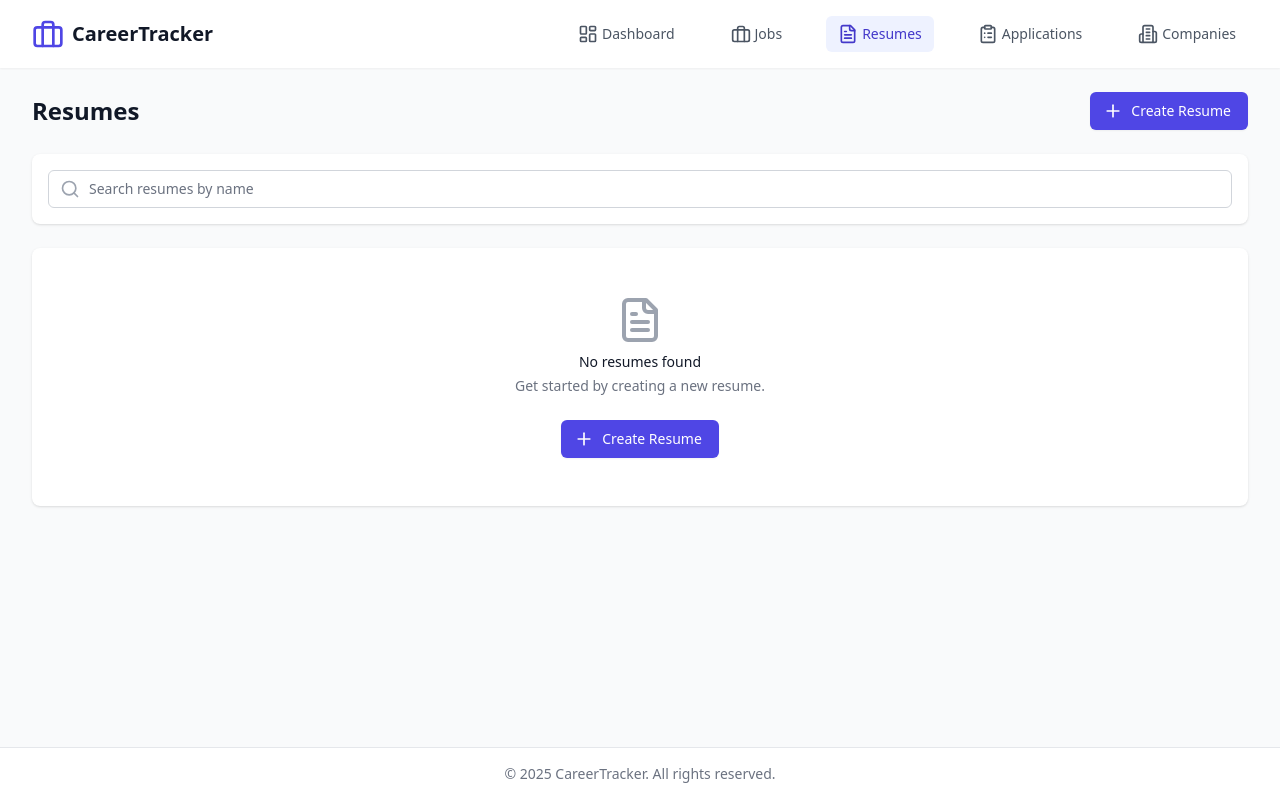
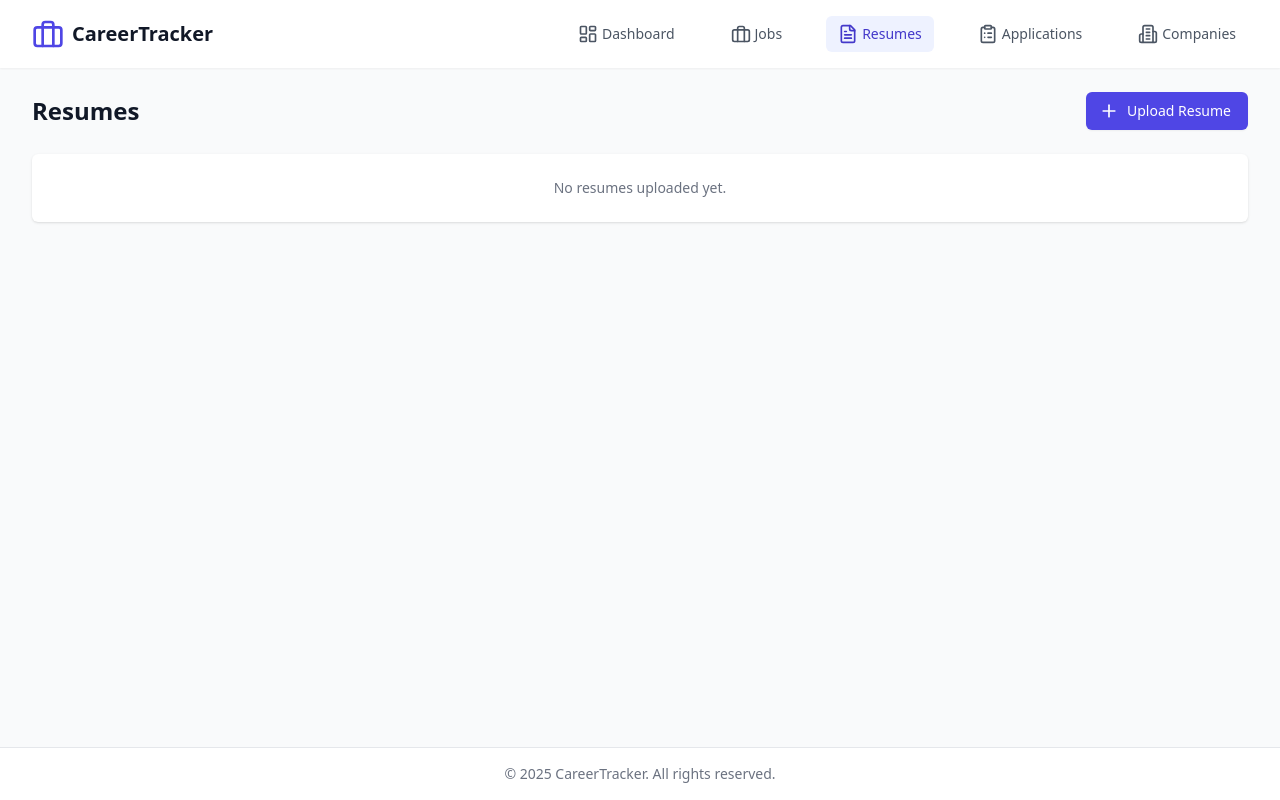
Before and after one commit to TrueVinci/CareerManager, a React (Vite) app: page /resumes in a window 1280 px wide. Built offline with nearby package versions, Linux system fonts and the light colour scheme.

Commit message:
Update ResumeList.tsx resume viewer fix

```diff
--- a/src/components/resumes/ResumeList.tsx
+++ b/src/components/resumes/ResumeList.tsx
@@ -1,23 +1,11 @@
-import React, { useState } from 'react';
+import React from 'react';
 import { Link } from 'react-router-dom';
 import { useAppStore } from '../../store';
+import { File, Plus } from 'lucide-react';
 import { format } from 'date-fns';
-import {
-  FileText,
-  Search,
-  Plus,
-  Calendar,
-  Copy
-} from 'lucide-react';
 
 const ResumeList: React.FC = () => {
   const { resumes } = useAppStore();
-  const [searchTerm, setSearchTerm] = useState('');
-
-  const filteredResumes = resumes.filter(resume =>
-    resume.name.toLowerCase().includes(searchTerm.toLowerCase()) ||
-    resume.content.personalInfo.name.toLowerCase().includes(searchTerm.toLowerCase())
-  );
 
   return (
     <div className="space-y-6">
@@ -28,61 +16,27 @@ const ResumeList: React.FC = () => {
           className="inline-flex items-center px-4 py-2 border border-transparent rounded-md shadow-sm text-sm font-medium text-white bg-indigo-600 hover:bg-indigo-700 focus:outline-none focus:ring-2 focus:ring-offset-2 focus:ring-indigo-500"
         >
           <Plus className="-ml-1 mr-2 h-5 w-5" />
-          Create Resume
+          Upload Resume
         </Link>
       </div>
 
-      {/* Search */}
-      <div className="bg-white shadow rounded-lg p-4">
-        <div className="relative">
-          <div className="absolute inset-y-0 left-0 pl-3 flex items-center pointer-events-none">
-            <Search className="h-5 w-5 text-gray-400" />
-          </div>
-          <input
-            type="text"
-            className="block w-full pl-10 pr-3 py-2 border border-gray-300 rounded-md leading-5 bg-white placeholder-gray-500 focus:outline-none focus:placeholder-gray-400 focus:ring-1 focus:ring-indigo-500 focus:border-indigo-500 sm:text-sm"
-            placeholder="Search resumes by name"
-            value={searchTerm}
-            onChange={(e) => setSearchTerm(e.target.value)}
-          />
-        </div>
-      </div>
-
-      {/* Resume List */}
-      <div className="bg-white shadow overflow-hidden rounded-lg">
-        {filteredResumes.length > 0 ? (
+      <div className="bg-white shadow overflow-hidden rounded-md">
+        {resumes.length > 0 ? (
           <ul className="divide-y divide-gray-200">
-            {filteredResumes.map(resume => (
+            {resumes.map((resume) => (
               <li key={resume.id}>
                 <Link to={`/resumes/${resume.id}`} className="block hover:bg-gray-50">
                   <div className="px-4 py-4 sm:px-6">
                     <div className="flex items-center justify-between">
-                      <div className="flex items-center">
-                        <div className="flex-shrink-0 bg-blue-100 rounded-md p-2">
-                          <FileText className="h-6 w-6 text-blue-600" />
-                        </div>
-                        <div className="ml-4">
-                          <p className="text-sm font-medium text-blue-600 truncate">{resume.name}</p>
-                          <p className="text-sm text-gray-500">{resume.content.personalInfo.name}</p>
-                        </div>
-                      </div>
+                      <p className="text-sm font-medium text-indigo-600 truncate">{resume.name}</p>
                       <div className="ml-2 flex-shrink-0 flex">
-                        <p className="px-2 inline-flex text-xs leading-5 font-semibold rounded-full bg-green-100 text-green-800">
-                          {resume.content.experience.length} experiences
-                        </p>
+                        <File className="h-5 w-5 text-gray-400" />
                       </div>
                     </div>
                     <div className="mt-2 sm:flex sm:justify-between">
                       <div className="sm:flex">
                         <p className="flex items-center text-sm text-gray-500">
-                          <Copy className="flex-shrink-0 mr-1.5 h-4 w-4 text-gray-400" />
-                          {resume.content.skills.length} skills
-                        </p>
-                      </div>
-                      <div className="mt-2 flex items-center text-sm text-gray-500 sm:mt-0">
-                        <Calendar className="flex-shrink-0 mr-1.5 h-4 w-4 text-gray-400" />
-                        <p>
-                          Updated on <time dateTime={resume.updatedAt}>{format(new Date(resume.updatedAt), 'MMM d, yyyy')}</time>
+                          Uploaded {format(new Date(resume.uploadDate), 'MMM d, yyyy')}
                         </p>
                       </div>
                     </div>
@@ -92,23 +46,8 @@ const ResumeList: React.FC = () => {
             ))}
           </ul>
         ) : (
-          <div className="text-center py-12">
-            <FileText className="mx-auto h-12 w-12 text-gray-400" />
-            <h3 className="mt-2 text-sm font-medium text-gray-900">No resumes found</h3>
-            <p className="mt-1 text-sm text-gray-500">
-              {resumes.length === 0
-                ? "Get started by creating a new resume."
-                : "Try adjusting your search to find what you're looking for."}
-            </p>
-            <div className="mt-6">
-              <Link
-                to="/resumes/new"
-                className="inline-flex items-center px-4 py-2 border border-transparent rounded-md shadow-sm text-sm font-medium text-white bg-indigo-600 hover:bg-indigo-700 focus:outline-none focus:ring-2 focus:ring-offset-2 focus:ring-indigo-500"
-              >
-                <Plus className="-ml-1 mr-2 h-5 w-5" />
-                Create Resume
-              </Link>
-            </div>
+          <div className="text-center py-6">
+            <p className="text-sm text-gray-500">No resumes uploaded yet.</p>
           </div>
         )}
       </div>
```
